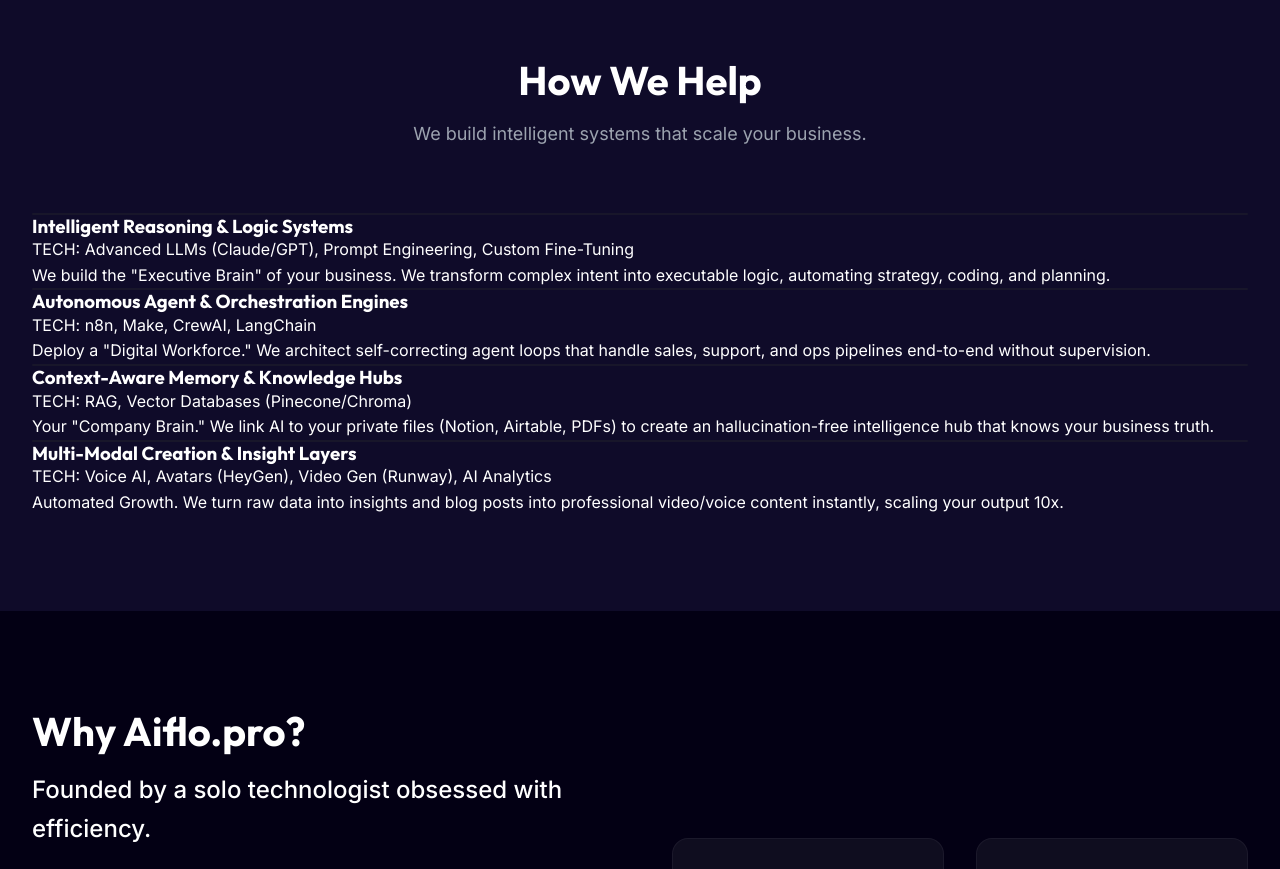
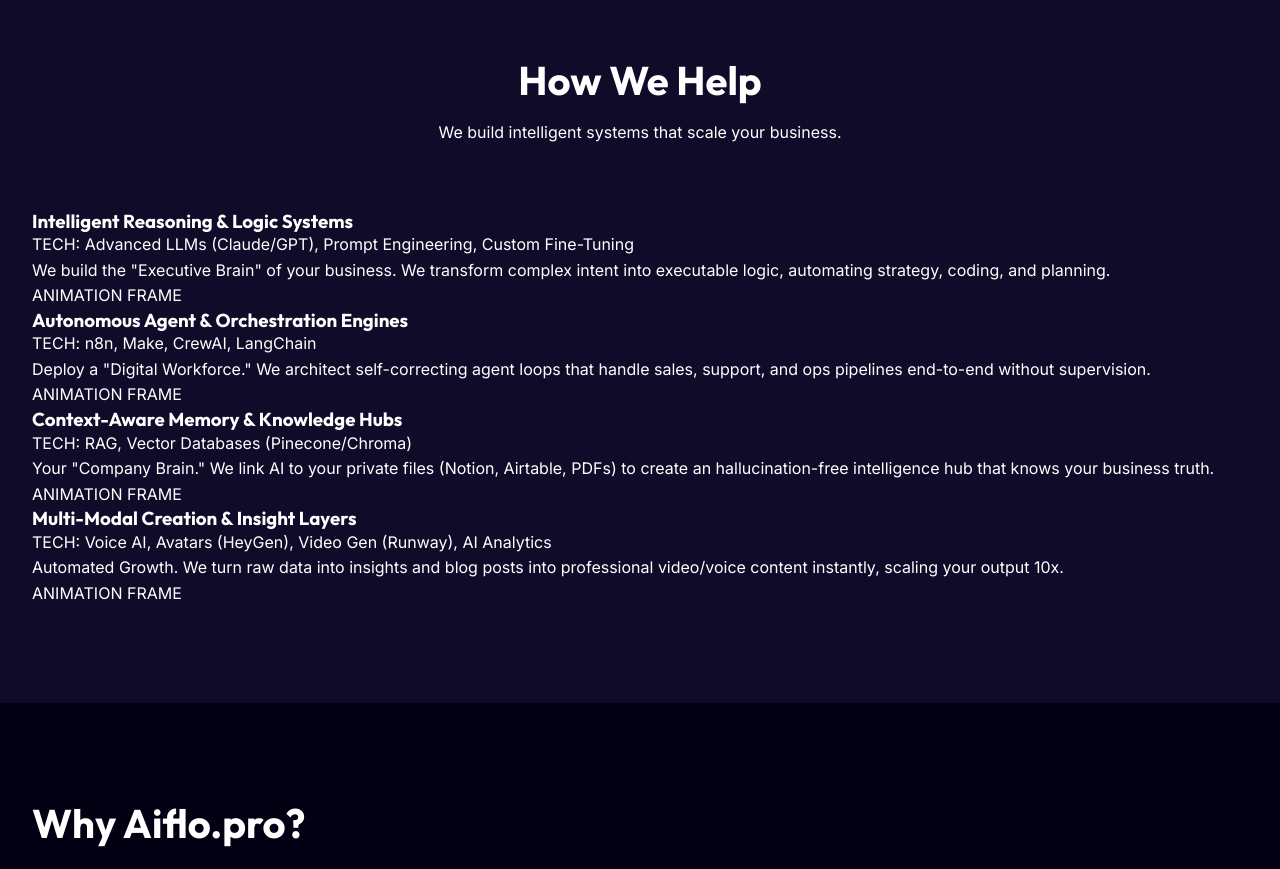
Before and after one commit to gnanaprakash22594/Aiflo-pro, a React (Vite) app: page / in a window 1280 px wide. Shown: the part 840-1709 px from the top of the page. Built offline with nearby package versions, Linux system fonts and the light colour scheme.

Commit message:
Fix Services layout: Correct Zig-Zag order and enforce Image Block visibility

```diff
--- a/src/components/ServicesLayers.jsx
+++ b/src/components/ServicesLayers.jsx
@@ -1,4 +1,4 @@
-import React, { useRef } from 'react';
+import React from 'react';
 
 const services = [
     {
@@ -28,13 +28,16 @@
 ];
 
 const VisualBlock = () => {
-    // Empty placeholder for future animations
     return (
-        <div className="visual-block-inner">
-            {/* Glassmorphism Background only */}
-            <div className="absolute inset-0 bg-gradient-to-br from-white/5 to-transparent rounded-2xl border border-white/10 backdrop-blur-sm" />
+        <div className="w-full h-full min-h-[400px] rounded-3xl relative overflow-hidden bg-[#0c0a1f] border border-white/10 shadow-2xl">
+            {/* Glassmorphism Gradient Overlay */}
+            <div className="absolute inset-0 bg-gradient-to-br from-white/5 to-transparent rounded-3xl" />
+
+            {/* Center Text Stub indicating placeholder */}
             <div className="relative z-10 w-full h-full flex items-center justify-center">
-                {/* Blank content as requested */}
+                <div className="px-6 py-2 rounded-full bg-white/5 border border-white/5 text-white/20 text-sm font-mono tracking-widest">
+                    ANIMATION FRAME
+                </div>
             </div>
         </div>
     );
@@ -42,39 +45,41 @@
 
 const ServicesLayers = () => {
     return (
-        <section className="services-section-layers py-32">
-            <div className="container">
-                <div className="section-header mb-24">
-                    <h2 className="section-title text-5xl mb-6">How We Help</h2>
-                    <p className="section-subtitle">We build intelligent systems that scale your business.</p>
+        <section className="services-section-layers py-32 bg-[#0f0b29]">
+            <div className="container mx-auto px-6">
+                <div className="section-header mb-32 text-center">
+                    <h2 className="section-title text-5xl font-bold bg-clip-text text-transparent bg-gradient-to-r from-white to-gray-400 mb-6">How We Help</h2>
+                    <p className="text-xl text-gray-400">We build intelligent systems that scale your business.</p>
                 </div>
 
                 <div className="layers-container flex flex-col gap-32">
                     {services.map((service, index) => (
                         <div
                             key={service.id}
-                            className={`service-layer-row flex flex-col lg:flex-row items-center gap-12 lg:gap-24 ${index % 2 !== 0 ? 'lg:flex-row-reverse' : ''}`}
+                            // Index 0 (Row 1): lg:flex-row -> Text Left, Visual Right
+                            // Index 1 (Row 2): lg:flex-row-reverse -> Visual Left, Text Right
+                            className={`flex flex-col lg:flex-row items-center gap-12 lg:gap-24 ${index % 2 !== 0 ? 'lg:flex-row-reverse' : ''}`}
                         >
-                            {/* Visual Side (Placeholder for Animation) */}
-                            <div className="layer-visual flex-1 w-full h-[400px] relative">
-                                <VisualBlock />
-                            </div>
-
-                            {/* Text Side */}
-                            <div className="layer-text flex-1 text-left">
-                                <h3 className="text-3xl font-bold mb-4 bg-clip-text text-transparent bg-gradient-to-r from-white to-gray-400">
+                            {/* Text Side - Placed FIRST in DOM */}
+                            <div className="flex-1 text-left">
+                                <h3 className="text-3xl font-bold mb-6 text-white">
                                     {service.title}
                                 </h3>
 
-                                <div className="mb-6 p-4 rounded-lg bg-blue-900/10 border-l-2 border-blue-500/50">
-                                    <p className="text-blue-200/80 text-sm font-mono">
-                                        <span className="text-blue-400 font-bold">TECH:</span> {service.tech}
+                                <div className="mb-8 p-6 rounded-xl bg-blue-900/10 border-l-4 border-blue-500/50 backdrop-blur-sm">
+                                    <p className="text-blue-200 text-sm font-mono leading-relaxed">
+                                        <span className="text-blue-400 font-bold tracking-wide">TECH:</span> {service.tech}
                                     </p>
                                 </div>
 
-                                <p className="text-gray-400 text-lg leading-relaxed">
+                                <p className="text-gray-300 text-lg leading-relaxed font-light">
                                     {service.outcome}
                                 </p>
+                            </div>
+
+                            {/* Visual Side - Placed SECOND in DOM */}
+                            <div className="flex-1 w-full relative">
+                                <VisualBlock />
                             </div>
                         </div>
                     ))}
```
